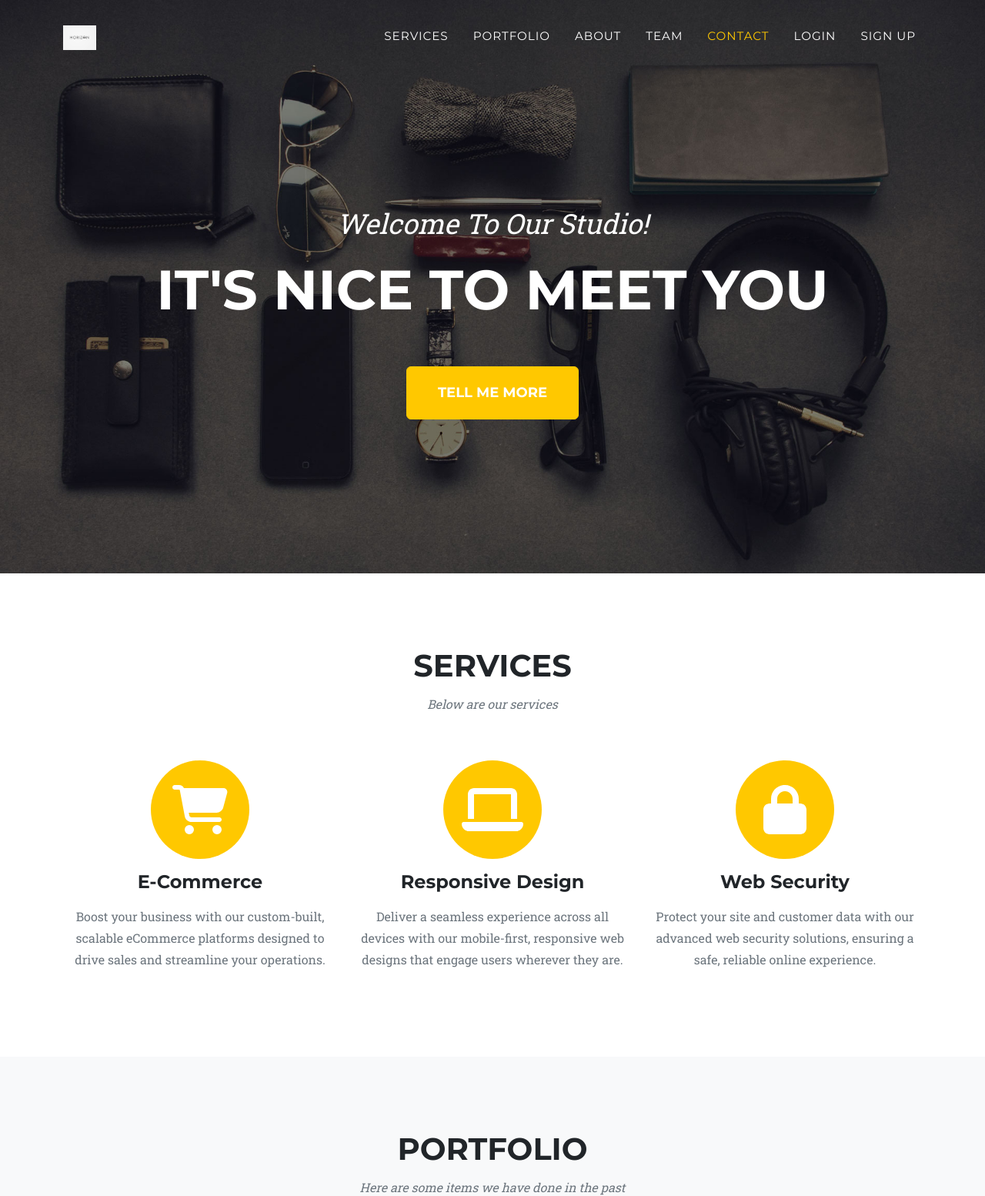
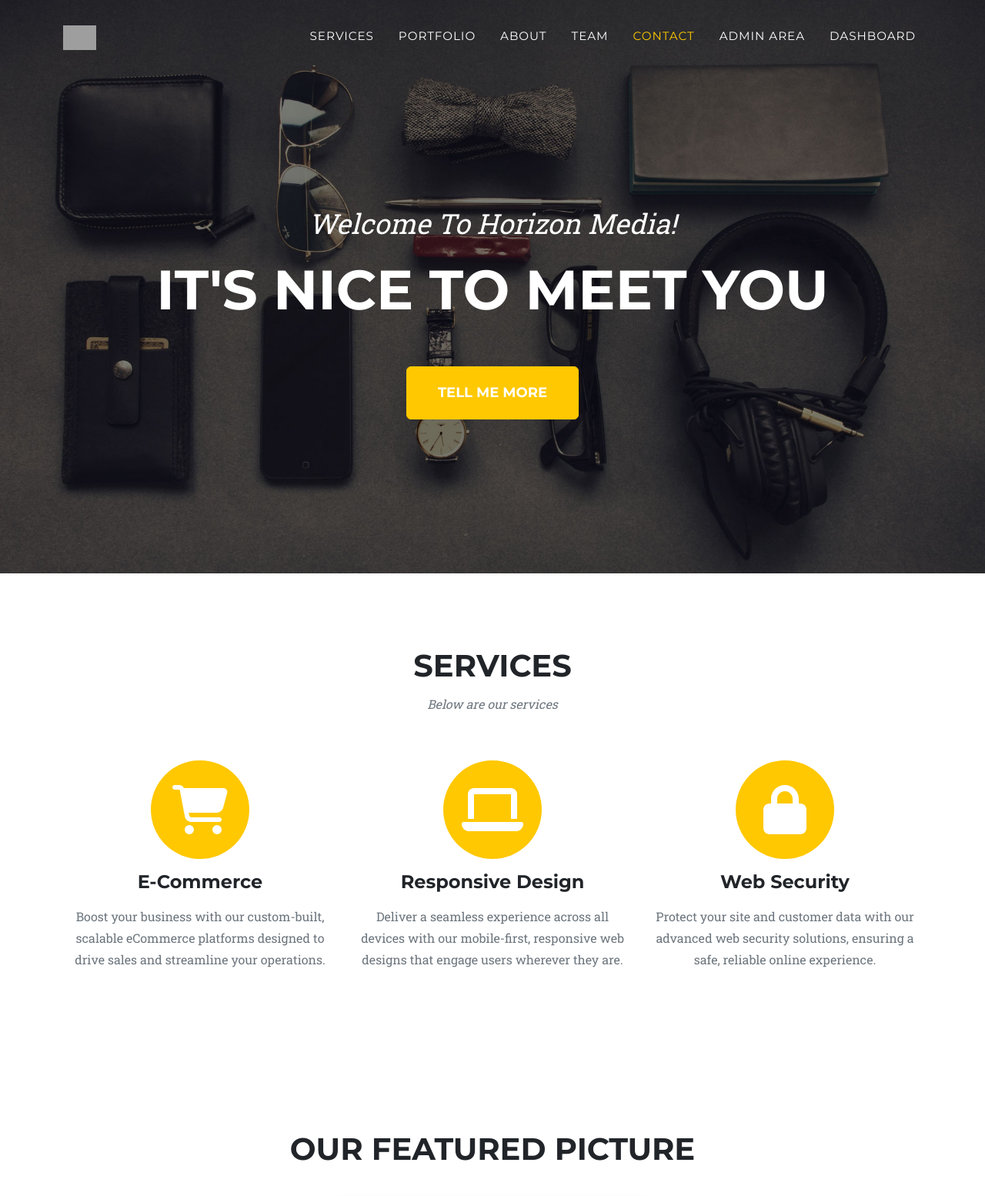
Before and after one commit to WainscottJ/ASE230-Midterm, a PHP site: page / in a window 1280 px wide. Shown: the top 1554 px of the page at 77% size. Run offline with PHP 8.4, Linux system fonts and the light colour scheme; some libraries are stand-ins or nearby versions; grey boxes are pictures that could not be loaded.

```diff
--- a/index.php
+++ b/index.php
@@ -17,10 +17,10 @@
         <link href="css/styles.css" rel="stylesheet" />
     </head>
     <body id="page-top">
-	<!-- Naviagtion -->
+        <!-- Navigation-->
         <nav class="navbar navbar-expand-lg navbar-dark fixed-top" id="mainNav">
             <div class="container">
-    	<a class="navbar-brand" href="#page-top"><img src="assets/img/Horizon logo.jpg" alt="..." /></a>
+                <a class="navbar-brand" href="#page-top"><img src="assets/img/Horizon_logo.jpg" alt="Horizon Media Logo" /></a>
                 <button class="navbar-toggler" type="button" data-bs-toggle="collapse" data-bs-target="#navbarResponsive" aria-controls="navbarResponsive" aria-expanded="false" aria-label="Toggle navigation">
                     Menu
                     <i class="fas fa-bars ms-1"></i>
@@ -32,14 +32,8 @@
                         <li class="nav-item"><a class="nav-link" href="#about">About</a></li>
                         <li class="nav-item"><a class="nav-link" href="#team">Team</a></li>
                         <li class="nav-item"><a class="nav-link" href="#contact">Contact</a></li>
-               		<?php if (isset($_SESSION['username'])): ?>
-                    	<li class="nav-item">
-                        <a class="nav-link" href="logout.php">Logout (<?= htmlspecialchars($_SESSION['username']) ?>)</a>
-                    	</li>
-               		 <?php else: ?>
-                   	 <li class="nav-item"><a class="nav-link" href="login.php">Login</a></li>
-                    	<li class="nav-item"><a class="nav-link" href="signup.php">Sign Up</a></li>
-                <?php endif; ?>
+                        <li class="nav-item"><a class="nav-link" href="admin.php">Admin Area</a></li>
+                        <li class="nav-item"><a class="nav-link" href="userdashboard.php">Dashboard</a></li>
                     </ul>
                 </div>
             </div>
@@ -47,13 +41,21 @@
         <!-- Masthead-->
         <header class="masthead">
             <div class="container">
-                <div class="masthead-subheading">Welcome To Our Studio!</div>
+                <div class="masthead-subheading">Welcome To Horizon Media!</div>
                 <div class="masthead-heading text-uppercase">It's Nice To Meet You</div>
                 <a class="btn btn-primary btn-xl text-uppercase" href="#services">Tell Me More</a>
             </div>
         </header>
-        <!-- Services-->
+        <!-- Services Section -->
         <?php include 'lib/services.php'; ?>
+
+        <!-- Picture Section -->
+        <section class="page-section" id="picture">
+            <div class="container text-center">
+                <h2 class="section-heading text-uppercase">Our Featured Picture</h2>
+                <img src="assets/img/featured.jpg" alt="Featured" class="img-fluid rounded shadow mt-4" style="max-width: 70%;">
+            </div>
+        </section>
 
         <!-- Portfolio Grid-->
         <?php include 'lib/portfolio_items.php'; ?>
```
Lines whose indentation alone changed are shown as unchanged.
